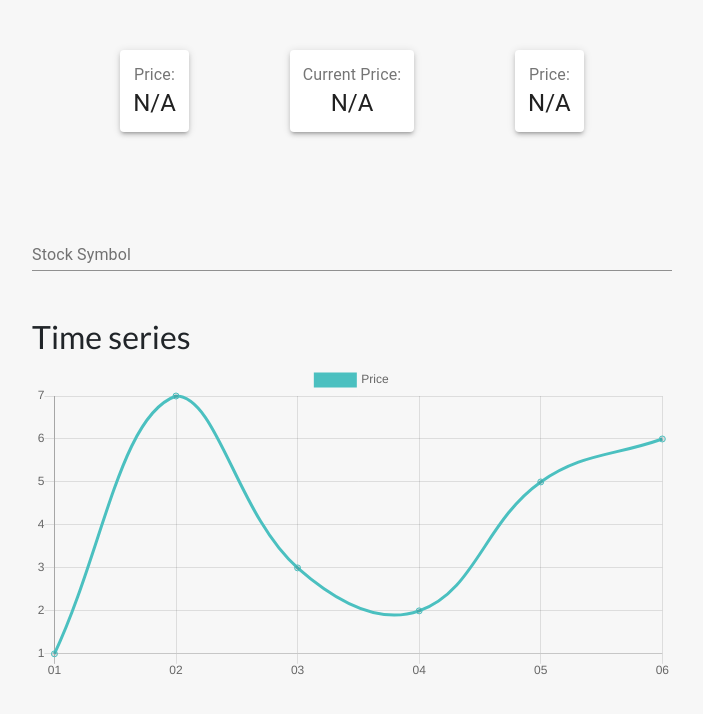
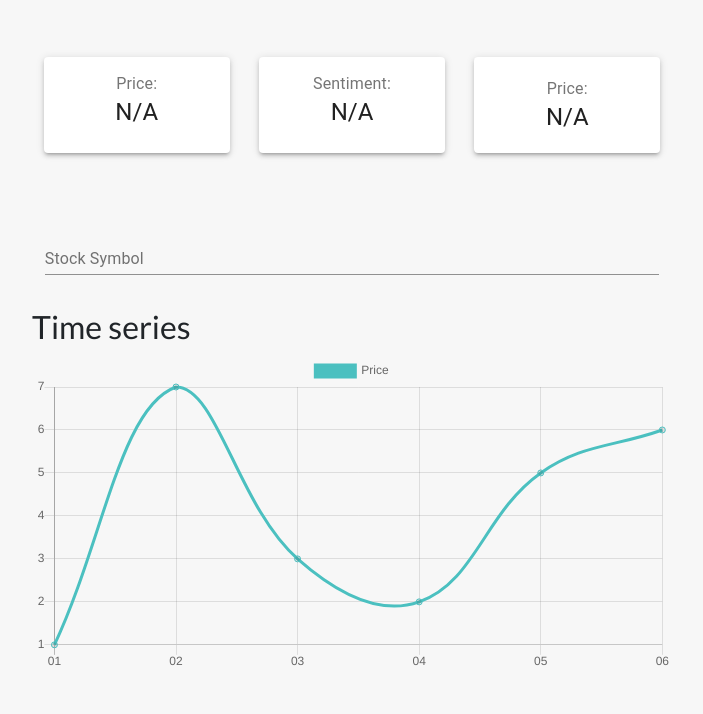
Before and after one commit to notRealLi/ratios, a React (Create React App) app in the folder front/: page / in a window 1280 px wide. Shown: the top 714 px of the page, without its empty margins (288-991 px from the left). Built offline with nearby package versions, Linux system fonts and the light colour scheme.

Commit message:
layout adjustment

```diff
--- a/front/src/components/Card/Card.js
+++ b/front/src/components/Card/Card.js
@@ -13,7 +13,7 @@ const Cards = () => {
     ? selectedStock.y[0] > selectedStock.y[1]
       ? styles.up
       : styles.down
-    : "";
+    : styles.noChange;
 
   return (
     <div className={styles.container}>
@@ -25,9 +25,9 @@ const Cards = () => {
           {price}
         </Typography>
       </Paper>
-      <Paper elevation={3} className={cx(styles.card)}>
+      <Paper elevation={3} className={cx(styles.card, styles.neutral)}>
         <Typography color="textSecondary" noWrap>
-          Current Price:
+          Sentiment:
         </Typography>
         <Typography variant="h5" width="fit-content">
           {selectedStock ? selectedStock.y[0] : "N/A"}
--- a/front/src/components/Card/Card.module.css
+++ b/front/src/components/Card/Card.module.css
@@ -1,17 +1,19 @@
 .container {
   display: flex;
   flex-direction: row;
-  justify-content: space-evenly;
+  flex-wrap: wrap;
+  justify-content: center;
   padding: 50px 0;
-  width: 50%;
+  width: 58%;
   max-height: 40vh;
 }
 
 .card {
   display: flex;
   flex-direction: column;
-  margin: 0 2% !important;
-  width: auto !important;
+  margin: 1% 2% !important;
+  min-width: 25% !important;
+  min-height: 70% !important;
   padding: 2%;
   justify-content: center;
   align-items: center;
@@ -28,3 +30,11 @@
 .down {
   border-bottom: 10px solid #c0392b !important;
 }
+
+.noChange {
+  border-bottom: 10px solid #fff !important;
+}
+
+.neutral {
+  border-bottom: 10px solid #fff !important;
+}
--- a/front/src/components/Search/Search.js
+++ b/front/src/components/Search/Search.js
@@ -5,9 +5,7 @@ import { GlobalContext } from "../../context/GlobalState";
 import styles from "./Search.module.css";
 
 const Search = () => {
-  const { suggestions, searchSymbol, searchDataset } = useContext(
-    GlobalContext
-  );
+  const { suggestions, searchSymbol, searchStock } = useContext(GlobalContext);
 
   const [text, setText] = useState("");
 
@@ -17,7 +15,7 @@ const Search = () => {
 
   const onChange = (event, selection) => {
     if (!selection) return;
-    searchDataset(selection.value);
+    searchStock(selection.value);
     setText("");
   };
 
@@ -30,6 +28,7 @@ const Search = () => {
   return (
     <div className={styles.container}>
       <Autocomplete
+        className={styles.searchbar}
         value={text}
         popupIcon={null}
         noOptionsText={"Type to search..."}
--- a/front/src/components/Search/Search.module.css
+++ b/front/src/components/Search/Search.module.css
@@ -1,7 +1,14 @@
 .container {
   display: flex;
   flex-direction: column;
-  width: 50%;
-  margin-top: 2%;
-  margin-bottom: 3%;
+  width: 48%;
+  margin-bottom: 2%;
 }
+
+/* .searchbar:hover .MuiOutlinedInput-notchedOutline {
+  border-color: "red";
+} */
+
+.Mui-focused {
+  border-color: "red";
+}
--- a/front/src/context/GlobalState.js
+++ b/front/src/context/GlobalState.js
@@ -52,7 +52,7 @@ export const GlobalProvider = ({ children }) => {
     }
   }
 
-  async function searchDataset(stock) {
+  async function searchStock(stock) {
     try {
       const {
         data: { data, size },
@@ -74,6 +74,9 @@ export const GlobalProvider = ({ children }) => {
         );
         payload = stock;
       }
+
+      console.log("stock");
+      console.log(payload);
 
       dispatch({
         type: "SEARCH_DATASET",
@@ -157,7 +160,7 @@ export const GlobalProvider = ({ children }) => {
         loading: state.loading,
         error: state.error,
         searchSymbol,
-        searchDataset,
+        searchStock,
         getTransactions,
         dispatch,
         deleteTransaction,
```
